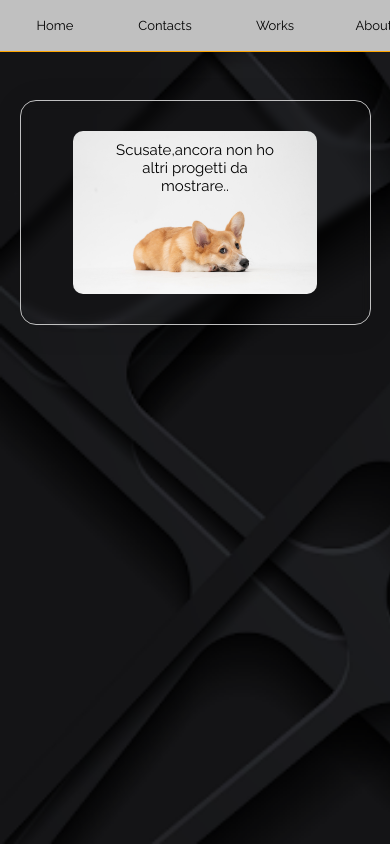
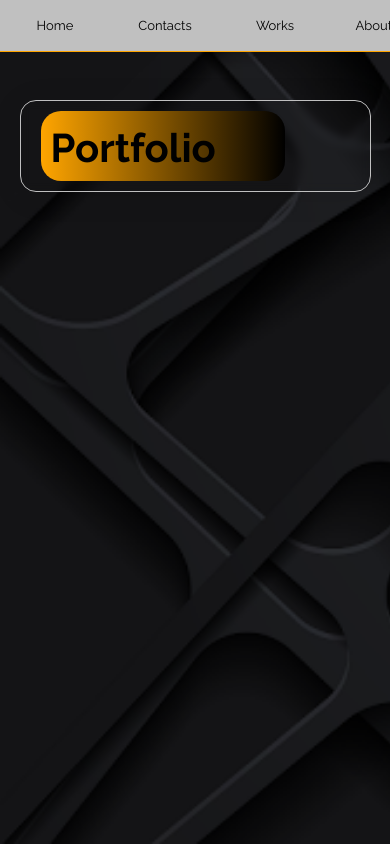
Before and after one commit to Reknan-dev/Portfolio, a plain HTML site: page Works/index.html in a window 390 px wide. Drawn offline with Linux system fonts and the light colour scheme.

Commit message:
alt and works

```diff
--- a/Works/index.html
+++ b/Works/index.html
@@ -25,9 +25,9 @@
     <div class="logo-container">
       <a href="/">
         <div class="my-name">BC
-        <span class="job">Dev</span>
-        </a>
-      </div>
+          <span class="job">Dev</span>
+      </a>
+    </div>
     </div>
     <nav>
       <div class="wrapper">
@@ -41,34 +41,37 @@
       <div class="social-container">
         <div class="icon">
           <a href="https://www.linkedin.com/in/benedetto-caiazzo-2ba997261/">
-            <img class="linkedin-icon" src="../assets/icon/linkedin.png">
+            <img class="linkedin-icon" src="../assets/icon/linkedin.png" alt="linkedin">
           </a>
         </div>
         <div class="icon">
           <a href="https://www.facebook.com/benedetto.caiazzo/">
-            <img class="facebook-icon" src="../assets/icon/facebook.png">
+            <img class="facebook-icon" src="../assets/icon/facebook.png" alt="facebook">
           </a>
         </div>
         <div class="icon">
           <a href="https://github.com/Reknan-dev">
-            <img class="github-icon" src="/assets/icon/github.png">
+            <img class="github-icon" src="/assets/icon/github.png" alt="github">
           </a>
         </div>
         <div class="icon">
           <a href="https://www.instagram.com/bene_detto_bene/">
-            <img class="instagram-icon" src="../assets/icon/instagram.png">
+            <img class="instagram-icon" src="../assets/icon/instagram.png" alt="instagram">
           </a>
         </div>
       </div>
     </nav>
   </header>
   <main>
-    <div class="dog-container">
-      <img class="card" src="../assets/img/sad-dog.jpg" alt="sad-dog">
-      <div class="sorry-dog">
-        Scusate,ancora non ho altri progetti da mostrare..
-      </div>
+    <div class="grid-works-container">
+      <a href="https://github.com/Reknan-dev/Reknan-dev.github.io">
+        <div class="works-tab">
+          <div class="title">
+            Portfolio
+          </div>
+        </div>
     </div>
+    </a>
     </div>
   </main>
 </body>
--- a/assets/css/works.css
+++ b/assets/css/works.css
@@ -1,29 +1,18 @@
-.dog-container {
-  margin: 30px 0 30px 0;
-  text-align: center;
-  color: black;
-  display: flex;
-  justify-content: center;
-  max-width: 100%;
+.works-tab {
+  background-color: white;
+  height: 70px;
+  width: 70%;
+  margin: 10px 20px;
+  background: linear-gradient(to right,orange,black);
+  border-radius: 20px;
+  padding: 20px 10px;
 }
 
-.card {
-  max-width: 70%;
-  border-radius: 10px;
+.title {
+  font-weight: bold;
+  font-size: 40px;
+  color: black;
+  position: absolute;
+  top: 25%;
+
 }
-
-.sorry-dog {
-  position: absolute;
-  font-size: 30px;
-  top: 30px;
-  max-width: 50%;
-  padding: 10px 5px;
-}
-
-@media only screen and (min-width: 0px) and (max-width: 704px) {
-
-
- .sorry-dog {
-  font-size: 15px;
- }
-}
```
Also changed, not shown: About-me/index.html (+1 -1 lines), Contacts/index.html (+12 -12 lines), assets/js/script.js (+12 -6 lines), index.html (+7 -7 lines), assets/img/portfolio.png (added).
